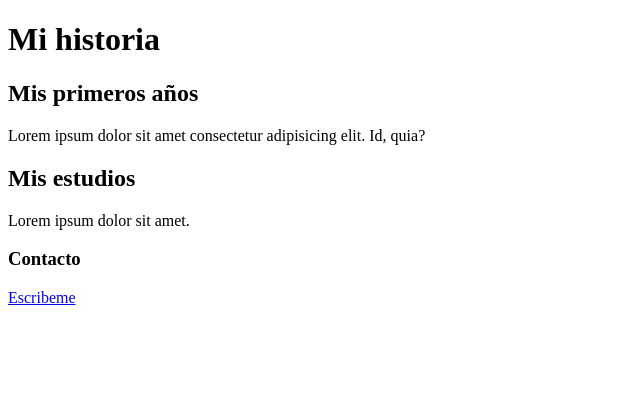
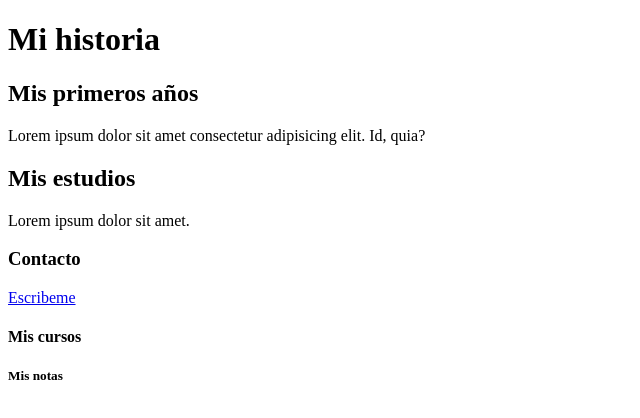
Before and after one commit to Alejandroo-bot/Biografia, a plain HTML site: page index.html in a window 1280 px wide. Shown: the whole page, without its empty margins (0-640 px from the left). Drawn offline with Linux system fonts and the light colour scheme.

Commit message:
Agregue cursos y notas

```diff
--- a/index.html
+++ b/index.html
@@ -26,6 +26,8 @@
             <a href="alejandro_vo2011@hotmail.com">
                 Escribeme
             </a>
+            <h4>Mis cursos</h4>
+            <h5>Mis notas</h5>
         </section>
     </footer>
 </body>
```
